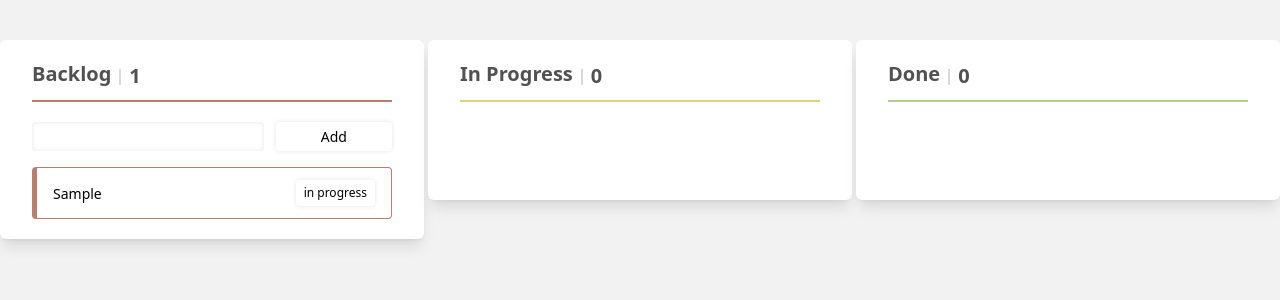
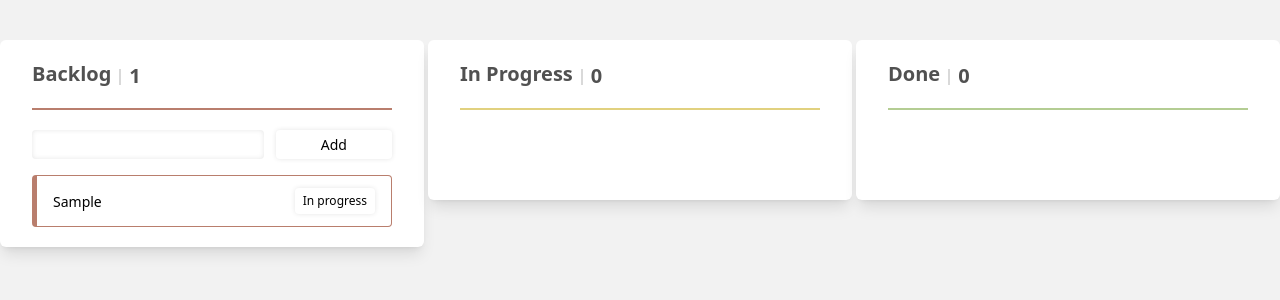
Before and after one commit to aleksi-svaridze/12-todo-app, a React (Vite) app: page / in a window 1280 px wide. Both pictures are taken after typing "Sample" into the empty fields and a click on the button "Add". Shown: the top 300 px of the page. Built offline with nearby package versions, Linux system fonts and the light colour scheme.

Commit message:
Update .md file

```diff
--- a/src/App.jsx
+++ b/src/App.jsx
@@ -1,19 +1,20 @@
 import TodoList from "./components/Todo/TodoList";
 import DoneTasksList from "./components/Done/DoneTasksList";
 import { v4 as uuidv4 } from "uuid";
-import { useCallback, useState } from "react";
+import { useState } from "react";
 import InProgressList from "./components/InProgress/InProgressList";
 import { Form } from "./components/form/Form";
 
 const App = () => {
+  // const [theme, setTheme] = useState(["green", "red", "blue", "yellow"]);
   const [inputValue, setInputValue] = useState("");
   const [todoList, setTodoList] = useState([]);
   const [inProgressList, setInProgressList] = useState([]);
   const [doneTasksList, setDoneTasksList] = useState([]);
 
-  const onChange = useCallback((value) => {
+  const onChange = (value) => {
     setInputValue(value);
-  }, []);
+  };
 
   const addTodo = (e) => {
     e.preventDefault();
@@ -100,7 +101,7 @@ const App = () => {
   return (
     <div className="container px-4 md:px-0 mx-auto flex flex-col md:flex-row gap-y-6 md:gap-x-1 justify-between my-10">
       <section className="bg-white py-5 px-8 w-full rounded-md shadow-lg md:self-start min-h-40">
-        <h2 className="font-semibold capitalize text-xl mb-5 pb-3 text-[#515151] border-b-2 border-b-[#B97E6D] flex items-center gap-x-2">
+        <h2 className="font-semibold capitalize text-xl mb-5 pb-5 text-[#515151] border-b-2 border-b-[#B97E6D] flex items-center gap-x-2">
           Backlog
           <span className="border-l-2 border-[#D9D9D9] pl-2 h-4 leading-3.5 -mb-1.5">
             {todoList.length}
@@ -114,7 +115,7 @@ const App = () => {
       </section>
 
       <section className="bg-white py-5 px-8 w-full rounded-md shadow-lg md:self-start min-h-40">
-        <h2 className="font-semibold capitalize text-xl mb-5 pb-3 text-[#515151] border-b-2 border-b-[#E1D17F] flex items-center gap-x-2">
+        <h2 className="font-semibold capitalize text-xl mb-5 pb-5 text-[#515151] border-b-2 border-b-[#E1D17F] flex items-center gap-x-2">
           in progress
           <span className="border-l-2 border-[#D9D9D9] pl-2 h-4 leading-3.5 -mb-1.5">
             {inProgressList.length}
@@ -128,7 +129,7 @@ const App = () => {
       </section>
 
       <section className="bg-white py-5 px-8 w-full rounded-md shadow-lg md:self-start min-h-40">
-        <h2 className="font-semibold capitalize text-xl mb-5 pb-3 text-[#515151] border-b-2 border-b-[#B4CD93] flex items-center gap-x-2">
+        <h2 className="font-semibold capitalize text-xl mb-5 pb-5 text-[#515151] border-b-2 border-b-[#B4CD93] flex items-center gap-x-2">
           done
           <span className="border-l-2 border-[#D9D9D9] pl-2 h-4 leading-3.5 -mb-1.5">
             {doneTasksList.length}
--- a/src/components/Done/DoneTasksList.jsx
+++ b/src/components/Done/DoneTasksList.jsx
@@ -2,7 +2,7 @@ import Done from "./Done";
 
 const DoneTasksList = ({ doneTasksList, makeTaskActive, removeTask }) => {
   return (
-    <ul style={{ display: "flex", flexDirection: "column", rowGap: "8px" }}>
+    <ul style={{ display: "flex", flexDirection: "column", rowGap: "20px" }}>
       {doneTasksList.map((listItem) => (
         <Done
           key={listItem.id}
--- a/src/components/InProgress/InProgressList.jsx
+++ b/src/components/InProgress/InProgressList.jsx
@@ -6,7 +6,7 @@ const InProgressList = ({
   moveTaskToDone,
 }) => {
   return (
-    <ul style={{ display: "flex", flexDirection: "column", rowGap: "8px" }}>
+    <ul style={{ display: "flex", flexDirection: "column", rowGap: "20px" }}>
       {inProgressList.map((listItem) => (
         <InProgressItem
           key={listItem.id}
--- a/src/components/Todo/Todo.jsx
+++ b/src/components/Todo/Todo.jsx
@@ -4,7 +4,7 @@ const Todo = ({ title, moveTaskToInProgress, id }) => {
   return (
     <Li>
       <Span>{title}</Span>
-      <Button onClick={() => moveTaskToInProgress(id)}>in progress</Button>
+      <Button onClick={() => moveTaskToInProgress(id)}>In progress</Button>
     </Li>
   );
 };
--- a/src/styles/styles.js
+++ b/src/styles/styles.js
@@ -3,7 +3,7 @@ import styled from "styled-components";
 export const Ul = styled.ul`
   display: flex;
   flex-direction: column;
-  row-gap: 8px;
+  row-gap: 20px;
 `;
 
 export const Li = styled.li`
```
Also changed, not shown: 1 other file (tests, documents, lock files or other folders).
